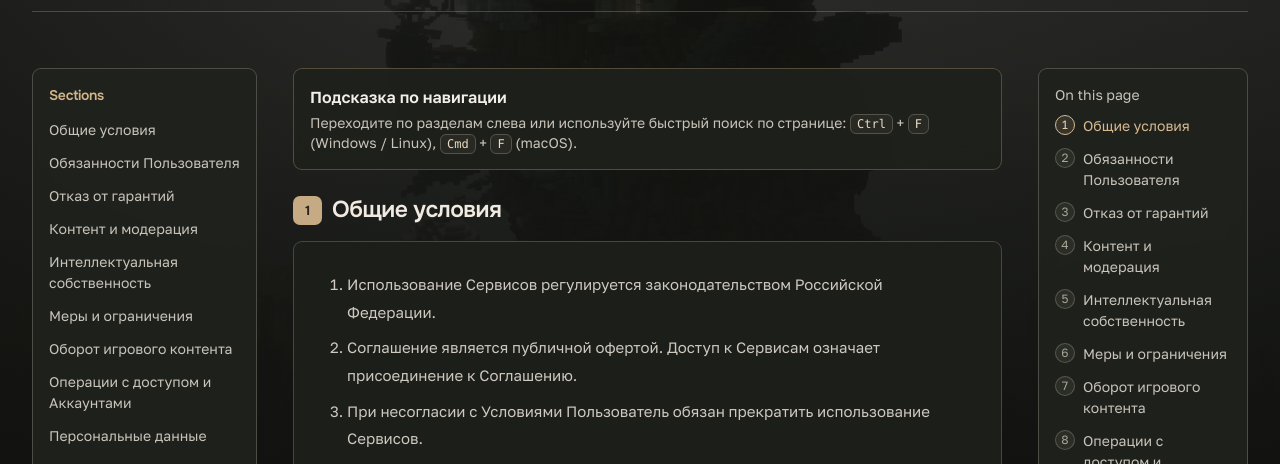
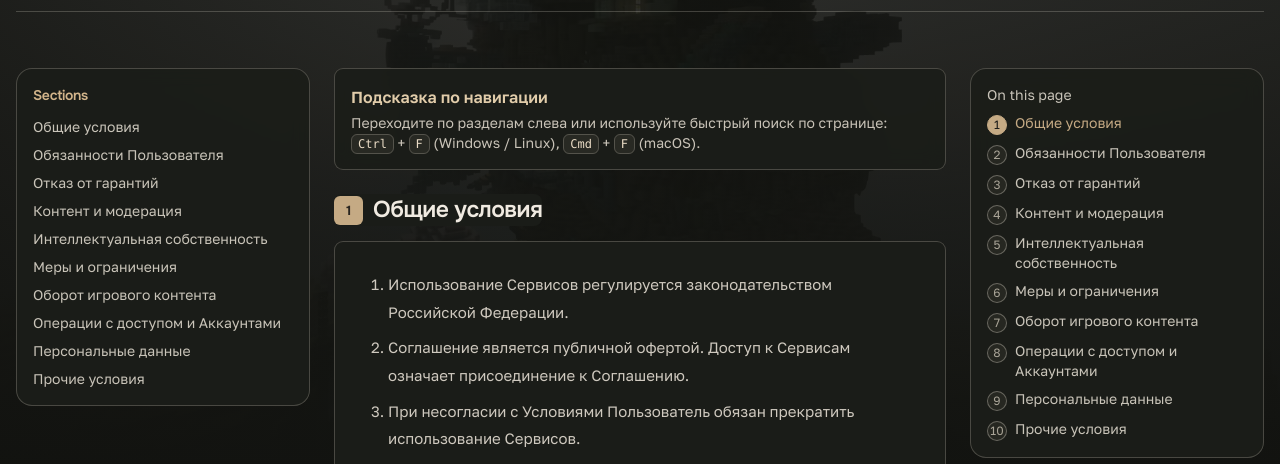
Before and after one commit to Reijin2312/ArchiTechFrontend, a React (Vite) app: page /terms in a window 1280 px wide. Shown: the part 336-800 px from the top of the page. Built offline with nearby package versions, Linux system fonts and the light colour scheme; no server answers; a web font is replaced by a local one.

Commit message:
fix(layout): align document pages and shared backdrop

```diff
--- a/src/pages/legal/PrivacyPolicyPage.tsx
+++ b/src/pages/legal/PrivacyPolicyPage.tsx
@@ -2,6 +2,7 @@ import { Seo } from '@/shared/seo/seo';
 import { routesMeta } from '@/shared/seo/routesMeta';
 import { motion, type Variants } from 'framer-motion';
 import { LeftNav, RightToc, Section, Kbd, Callout } from '@/shared/ui/layout/PageSidebar';
+import '@/pages/public/DocumentPages.atelier.css';
 
 export type PrivacyTocItem = { id: string; title: string; n: number };
 export const PRIVACY_SECTIONS: PrivacyTocItem[] = [
@@ -27,18 +28,18 @@ export default function PrivacyPolicyPage() {
   return (
     <>
     <Seo {...routesMeta['/privacy']} />
-    <div className="at-legal-shell relative mx-auto w-full max-w-[1460px] px-5 pb-28 pt-12 text-[#f2efe9] sm:px-8 sm:pt-16 lg:pt-20">
+    <div className="architech-document architech-legal-document at-legal-shell relative mx-auto w-full max-w-7xl px-4 pb-28 pt-12 text-[#f2efe9] sm:pt-16 lg:pt-20">
       <header className="at-legal-hero mb-11 border-b border-[rgba(238,231,218,.22)] pb-10 sm:mb-14 sm:pb-12">
         <p className="mb-4 font-[Onest] text-[11px] font-semibold uppercase tracking-[.22em] text-[#c5aa84]">ARCHITECH / ПРИВАТНОСТЬ</p>
         <h1 className="max-w-[1050px] font-[Onest] text-[clamp(34px,5vw,64px)] font-semibold leading-[1.06] tracking-[-.05em] text-[#f2efe9]">Политика конфиденциальности проекта</h1>
         <p className="mt-5 max-w-[660px] text-[15px] leading-7 text-[#c9c4b9]">Информация об обработке персональных данных в сервисах ArchiTech.</p>
       </header>
-      <div className="grid grid-cols-1 items-start gap-7 lg:grid-cols-[220px_minmax(0,1fr)] xl:grid-cols-[225px_minmax(0,1fr)_210px] xl:gap-9">
-      <aside className="hidden lg:block">
-        <LeftNav items={PRIVACY_SECTIONS} />
+      <div className="grid grid-cols-12 items-start gap-6">
+      <aside className="hidden md:col-span-3 md:block">
+        <LeftNav items={PRIVACY_SECTIONS} blurIntensity="xl" bgOpacity="60" />
       </aside>
 
-      <main className="min-w-0">
+      <main className="col-span-12 min-w-0 md:col-span-6">
         <Callout title="Подсказка по навигации">
           <ul className="text-sm text-[#c9c3b8] space-y-1">
             <li>Переходите по разделам слева или используйте быстрый поиск по странице: <Kbd>Ctrl</Kbd> + <Kbd>F</Kbd> (Windows / Linux), <Kbd>Cmd</Kbd> + <Kbd>F</Kbd> (macOS).</li>
@@ -169,8 +170,8 @@ export default function PrivacyPolicyPage() {
         </Section>
       </main>
 
-      <aside className="hidden xl:block">
-        <RightToc items={PRIVACY_SECTIONS} />
+      <aside className="hidden md:col-span-3 md:block">
+        <RightToc items={PRIVACY_SECTIONS} blurIntensity="xl" bgOpacity="60" linkTransition />
       </aside>
       </div>
     </div>
--- a/src/pages/legal/UserAgreementPage.tsx
+++ b/src/pages/legal/UserAgreementPage.tsx
@@ -2,6 +2,7 @@ import { Seo } from '@/shared/seo/seo';
 import { routesMeta } from '@/shared/seo/routesMeta';
 import { motion, type Variants } from 'framer-motion';
 import { LeftNav, RightToc, Section, Kbd, Callout } from '@/shared/ui/layout/PageSidebar';
+import '@/pages/public/DocumentPages.atelier.css';
 
 export type TermsTocItem = { id: string; title: string; n: number };
 export const TERMS_SECTIONS: TermsTocItem[] = [
@@ -24,18 +25,18 @@ export default function UserAgreementPage() {
   return (
     <>
     <Seo {...routesMeta['/terms']} />
-    <div className="at-legal-shell relative mx-auto w-full max-w-[1460px] px-5 pb-28 pt-12 text-[#f2efe9] sm:px-8 sm:pt-16 lg:pt-20">
+    <div className="architech-document architech-legal-document at-legal-shell relative mx-auto w-full max-w-7xl px-4 pb-28 pt-12 text-[#f2efe9] sm:pt-16 lg:pt-20">
       <header className="at-legal-hero mb-11 border-b border-[rgba(238,231,218,.22)] pb-10 sm:mb-14 sm:pb-12">
         <p className="mb-4 font-[Onest] text-[11px] font-semibold uppercase tracking-[.22em] text-[#c5aa84]">ARCHITECH / УСЛОВИЯ</p>
         <h1 className="max-w-[1050px] font-[Onest] text-[clamp(34px,5vw,64px)] font-semibold leading-[1.06] tracking-[-.05em] text-[#f2efe9]">Пользовательское соглашение</h1>
         <p className="mt-5 max-w-[660px] text-[15px] leading-7 text-[#c9c4b9]">Условия использования сайта, аккаунта и игрового сервера ArchiTech.</p>
       </header>
-      <div className="grid grid-cols-1 items-start gap-7 lg:grid-cols-[220px_minmax(0,1fr)] xl:grid-cols-[225px_minmax(0,1fr)_210px] xl:gap-9">
-      <aside className="hidden lg:block">
-        <LeftNav items={TERMS_SECTIONS} />
+      <div className="grid grid-cols-12 items-start gap-6">
+      <aside className="hidden md:col-span-3 md:block">
+        <LeftNav items={TERMS_SECTIONS} blurIntensity="xl" bgOpacity="60" />
       </aside>
 
-      <main className="min-w-0">
+      <main className="col-span-12 min-w-0 md:col-span-6">
         <Callout title="Подсказка по навигации">
           <ul className="text-sm text-[#c9c3b8] space-y-1">
             <li>Переходите по разделам слева или используйте быстрый поиск по странице: <Kbd>Ctrl</Kbd> + <Kbd>F</Kbd> (Windows / Linux), <Kbd>Cmd</Kbd> + <Kbd>F</Kbd> (macOS).</li>
@@ -128,8 +129,8 @@ export default function UserAgreementPage() {
         </Section>
       </main>
 
-      <aside className="hidden xl:block">
-        <RightToc items={TERMS_SECTIONS} />
+      <aside className="hidden md:col-span-3 md:block">
+        <RightToc items={TERMS_SECTIONS} blurIntensity="xl" bgOpacity="60" linkTransition />
       </aside>
       </div>
     </div>
--- a/src/shared/ui/layout/StaticCastlePages.css
+++ b/src/shared/ui/layout/StaticCastlePages.css
@@ -6,6 +6,7 @@
   position: relative;
   isolation: isolate;
   background: #171816;
+  --at-static-castle-image: url('/images/screen10-1920.avif');
 }
 .at-static-castle::before {
   content: "";
@@ -16,7 +17,7 @@
   background:
     linear-gradient(95deg,rgba(17,18,15,.89),rgba(17,18,15,.75) 45%,rgba(17,18,15,.84)),
     linear-gradient(180deg,rgba(17,18,15,.20),#171816),
-    url('/images/screen10-1920.avif') 58% center / cover no-repeat;
+    var(--at-static-castle-image) 58% center / cover no-repeat;
   background-size: cover;
 }
 .at-static-castle > main { position: relative; z-index: 1; min-width: 0; }
@@ -31,6 +32,9 @@
   line-height: 1.13;
   letter-spacing: -.045em;
   margin-bottom: 26px;
+}
+.at-static-castle :is(.architech-rules,.architech-wiki) {
+  background: transparent;
 }
 .at-static-castle .architech-document aside > nav,
 .at-static-castle .architech-document main section > div > div.mb-8,
@@ -63,21 +67,7 @@
   font-family: 'Golos Text',sans-serif;
 }
 .at-legal-shell :is(h1,h2,h3) { font-family: 'Onest',sans-serif; }
-.at-legal-shell aside nav {
-  border-radius: 9px;
-  border: 1px solid rgba(239,232,218,.23);
-  background: rgba(27,29,25,.94);
-  box-shadow: none;
-  backdrop-filter: blur(8px);
-}
-.at-legal-shell aside nav a {
-  display: inline-block;
-  padding-block: 2px;
-  line-height: 1.5;
-  text-decoration: none;
-  transition: color .2s ease,transform .25s ease;
-}
-.at-legal-shell aside nav a:hover { transform: translateX(3px); }
+.at-legal-shell aside nav a { text-decoration: none; }
 .at-legal-shell > div > main > div.mb-6 {
   border-radius: 9px;
   border-color: rgba(197,170,132,.32);
@@ -134,5 +124,5 @@
   .at-static-castle::before { background-image: none; }
 }
 @media(prefers-reduced-motion:reduce) {
-  .at-legal-shell aside nav a { transition: none; transform: none !important; }
+  .at-legal-shell aside nav a { transition: none; }
 }
```
